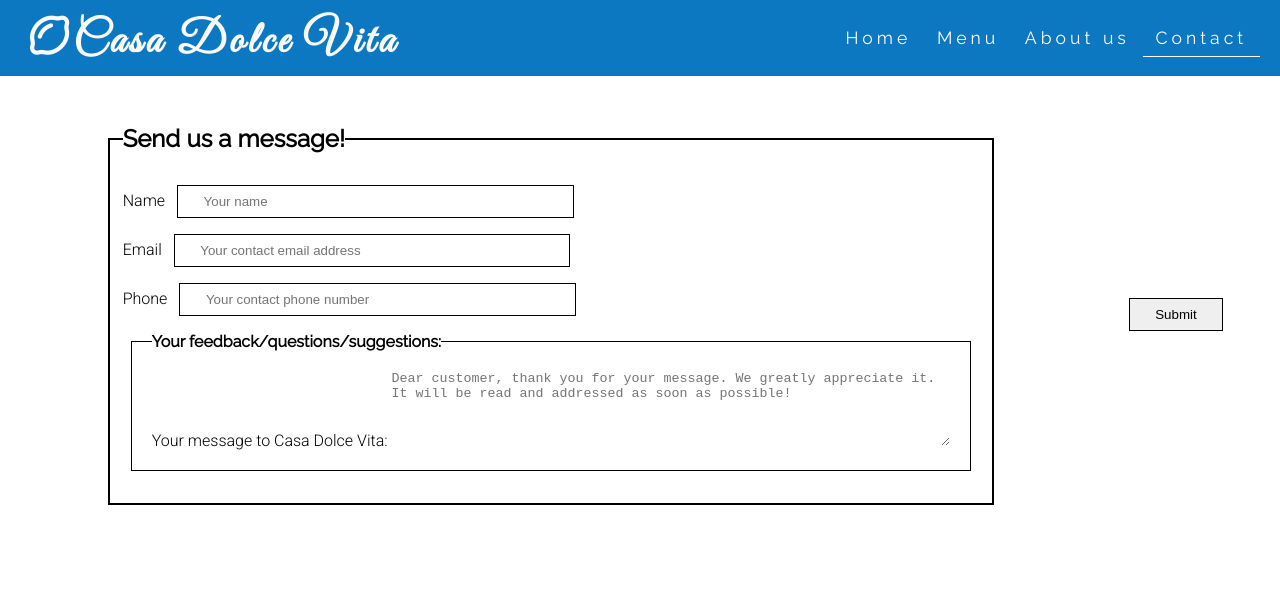
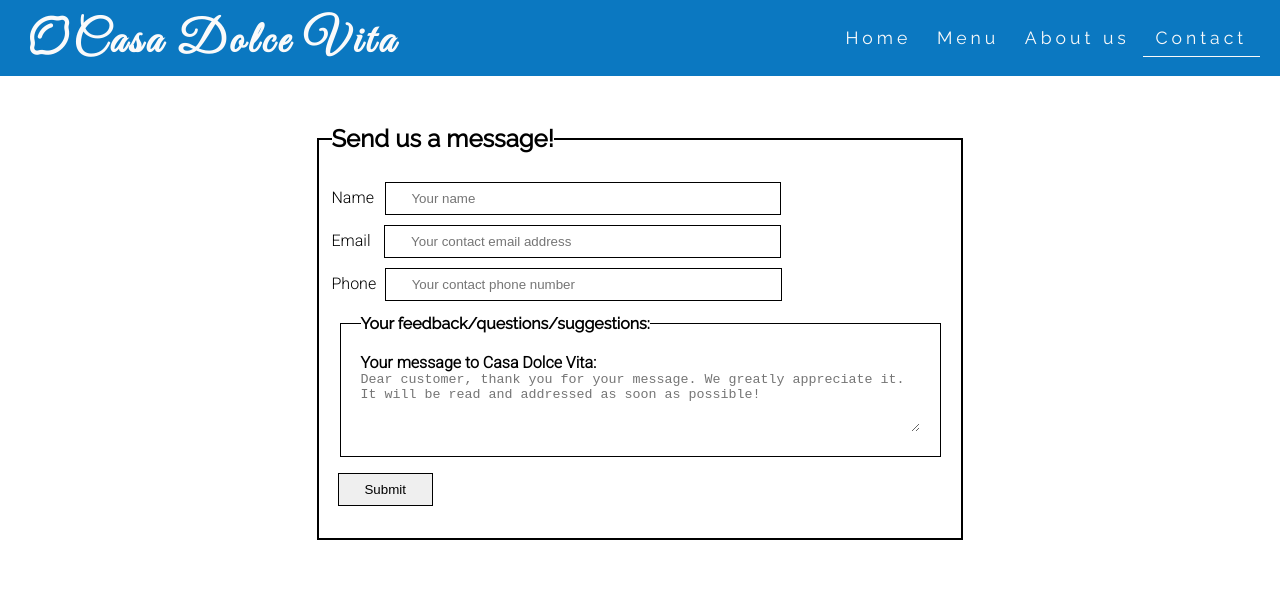
Before and after one commit to WojtekKamilowski/CI_PP1_CDVMR, a plain HTML site: page contact.html in a window 1280 px wide. Shown: the top 591 px of the page. Drawn offline with Linux system fonts and the light colour scheme.

Commit message:
Update styles for Contact page

```diff
--- a/assets/css/style.css
+++ b/assets/css/style.css
@@ -468,10 +468,18 @@ h1 {
 }
 
 .user-details-input {
-    margin: 1vh;
+    margin: 5px;
     padding: 1vh 15vw 1vh 2vw;
     border: 1px solid transparent;
     border-color: black;
+}
+
+#name-input {
+    margin-left: 7px;
+}
+
+#email {
+    margin-left: 10px;
 }
 
 .message-box {
@@ -800,7 +808,7 @@ h1 {
 
 /* 650px Contact */
 
-.contact-box legend {
+.contact-box legend, .message-box label {
     font-size: 60%;
 }
 
--- a/contact.html
+++ b/contact.html
@@ -53,17 +53,21 @@
             <div class="user-text">
             <fieldset class="message-box">
                 <legend>Your feedback/questions/suggestions:</legend>
-                <label for="text-input">Your message to Casa Dolce Vita:</label>
-                <textarea rows="5" cols="68" id="text-input" name="usermessage"
+                <div>
+                <label for="text-input"><strong>Your message to Casa Dolce Vita:</strong></label>
+                </div>
+                <div>
+                <textarea rows="4" cols="68" id="text-input" name="usermessage"
                 placeholder="Dear customer, thank you for your message. We greatly appreciate it. It will be read and addressed as soon as possible!" required></textarea>
+                </div>
             </fieldset>
-            </div>
-        </form>
-        </fieldset>
             </div>
             <div class="submit-button">
             <input id="submit" class="submit-input" type="submit" name="submit" value="Submit">
             </div>
+            </div>
+            </form>
+            </fieldset>
             <div class="map">
             <iframe src="https://www.google.com/maps/embed?pb=!1m18!1m12!1m3!1d1432.280324110586!2d-8.467920081390684!3d51.90577518450656!2m3!1f0!2f0!3f0!3m2!1i1024!2i768!4f13.1!3m3!1m2!1s0x4844900da719fc8f%3A0x1fb63f08bf607e0e!2sBell&#39;s%20Field!5e0!3m2!1sen!2sie!4v1665927699886!5m2!1sen!2sie" width="600" height="409"></iframe>
         </div>
```
